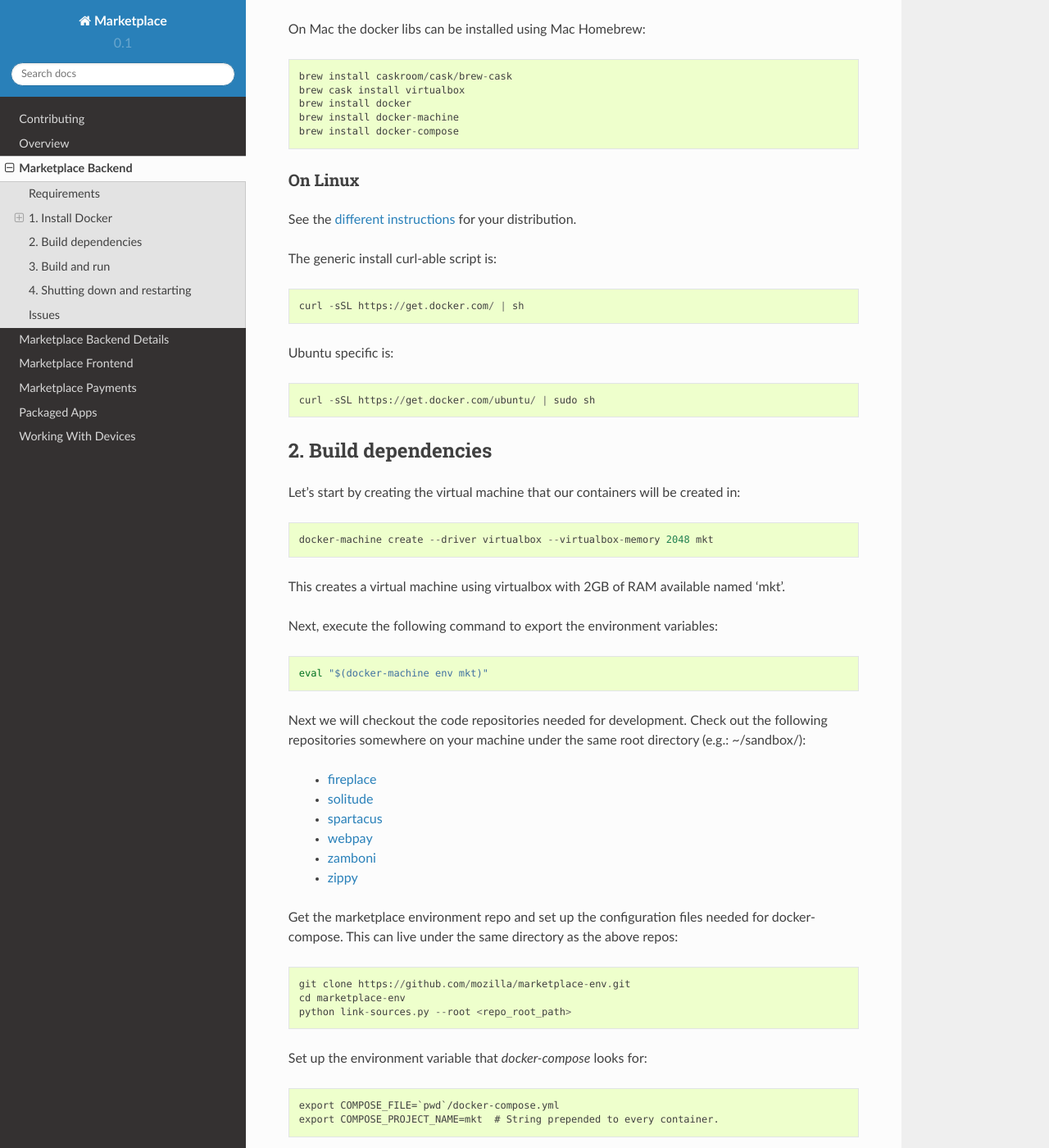
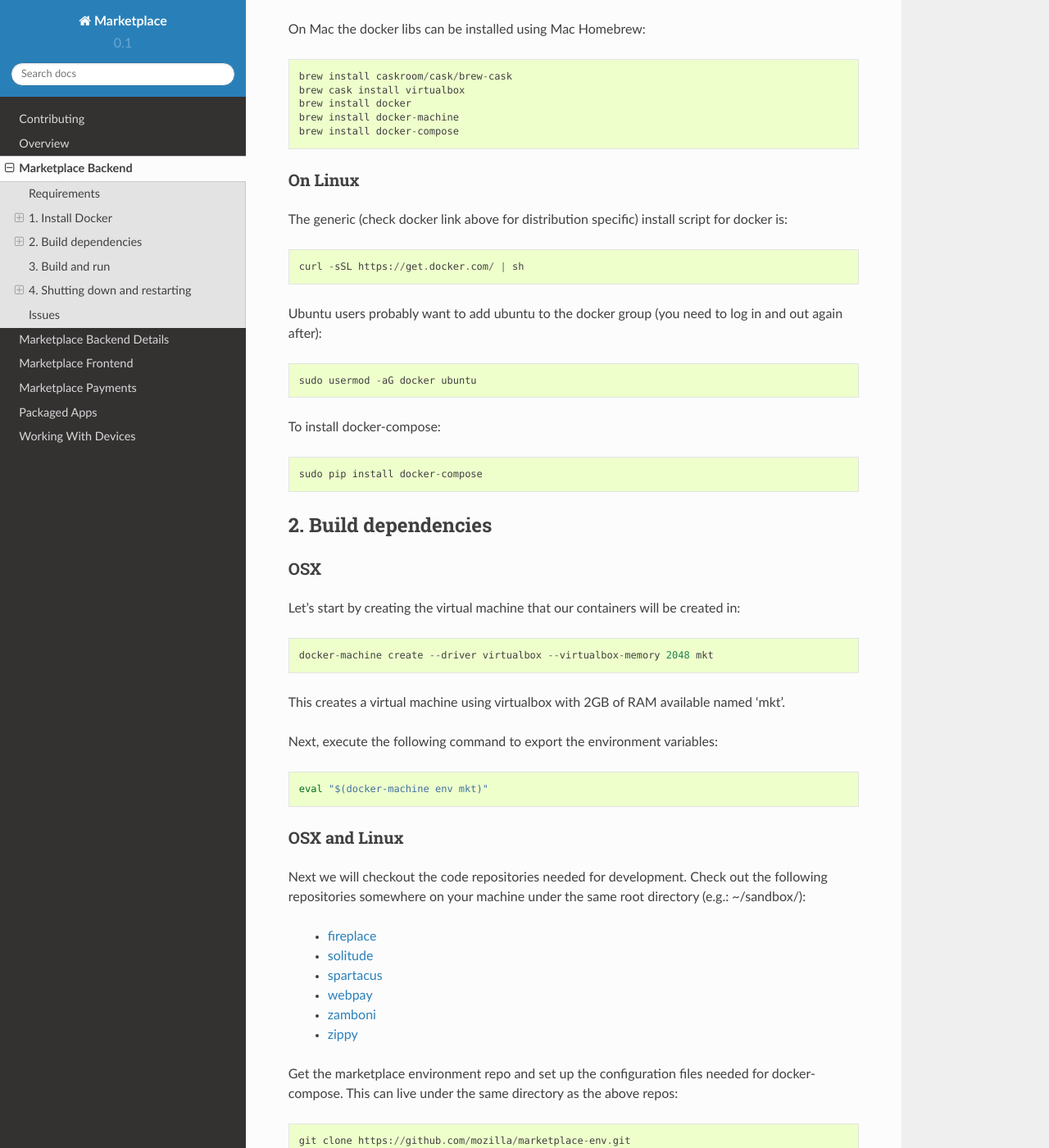
Before and after one commit to mozilla/marketplace-docs, a Sphinx documentation site: the page built from docs/topics/backend.rst, in a window 1280 px wide and 1400 px high, scrolled down 783 px. Shown: the whole window at 82% size. Built offline with Sphinx 7.4.7 and the Read the Docs theme 2.0.0, drawn with Linux system fonts in a browser that asks for light colours; some of the changed text lies outside the part shown.

Commit message:
De-Mac-ify install instructions
A lot of the instructions are Mac specific

```diff
--- a/docs/topics/backend.rst
+++ b/docs/topics/backend.rst
@@ -48,19 +48,23 @@ On Mac the docker libs can be installed using Mac Homebrew::
 On Linux
 ~~~~~~~~
 
-See the `different instructions <https://docs.docker.com/installation/>`_ for your distribution.
-
-The generic install curl-able script is::
+The generic (check docker link above for distribution specific) install script for docker is::
 
     curl -sSL https://get.docker.com/ | sh
 
-Ubuntu specific is::
+Ubuntu users probably want to add ubuntu to the docker group (you need to log in and out again after)::
 
-    curl -sSL https://get.docker.com/ubuntu/ | sudo sh
+    sudo usermod -aG docker ubuntu
+
+To install docker-compose::
+
+    sudo pip install docker-compose
 
 2. Build dependencies
 ---------------------
 
+OSX
+~~~
 Let's start by creating the virtual machine that our containers will be created in::
 
     docker-machine create --driver virtualbox --virtualbox-memory 2048 mkt
@@ -71,6 +75,9 @@ This creates a virtual machine using virtualbox with 2GB of RAM available named
 Next, execute the following command to export the environment variables::
 
     eval "$(docker-machine env mkt)"
+
+OSX and Linux
+~~~~~~~~~~~~~
 
 Next we will checkout the code repositories needed for development. Check out
 the following repositories somewhere on your machine under the same root
@@ -95,13 +102,12 @@ Set up the environment variable that `docker-compose` looks for::
     export COMPOSE_FILE=`pwd`/docker-compose.yml
     export COMPOSE_PROJECT_NAME=mkt  # String prepended to every container.
 
-It is recommended that you add these environment variables (the ones above as
-well as those provided by ``docker-machine env mkt``) in your profile so that
+It is recommended that you add these environment variables (the ones above, and for Mac OS those provided by ``docker-machine env mkt`` also) in your profile so that
 they persist and are consistent.
 
 Next add a hosts entry for mp.dev.
 
-On Mac::
+On OSX::
 
     sudo sh -c "echo $(docker-machine ip mkt 2>/dev/null)  mp.dev >> /etc/hosts"
 
@@ -135,7 +141,12 @@ When everything is running open up a browser to http://mp.dev
 -------------------------------
 
 On the Marketplace team we have found it good practice to shut down docker at
-the end of each work day. To do so you can run the following commands::
+the end of each work day.
+
+OSX
+~~~
+
+To do so you can run the following commands::
 
     docker-compose stop
     docker-machine stop mkt
@@ -145,6 +156,17 @@ To start up again simply do::
     docker-machine start mkt
     docker-compose up -d
 
+Linux
+~~~~~
+
+To do so you can run the following commands::
+
+    docker-compose stop
+
+To start up again simply do::
+
+    docker-compose up -d
+
 Issues
 ------
 
```
